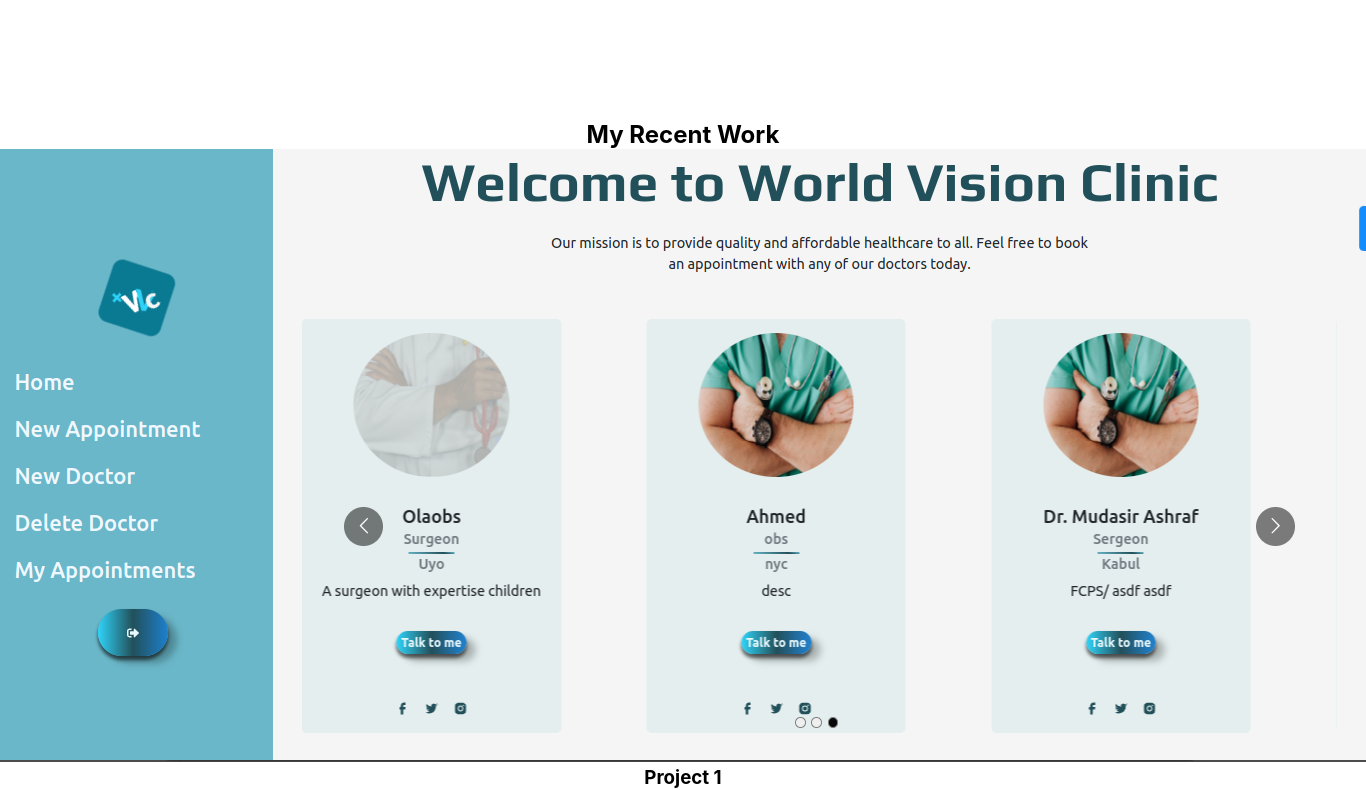
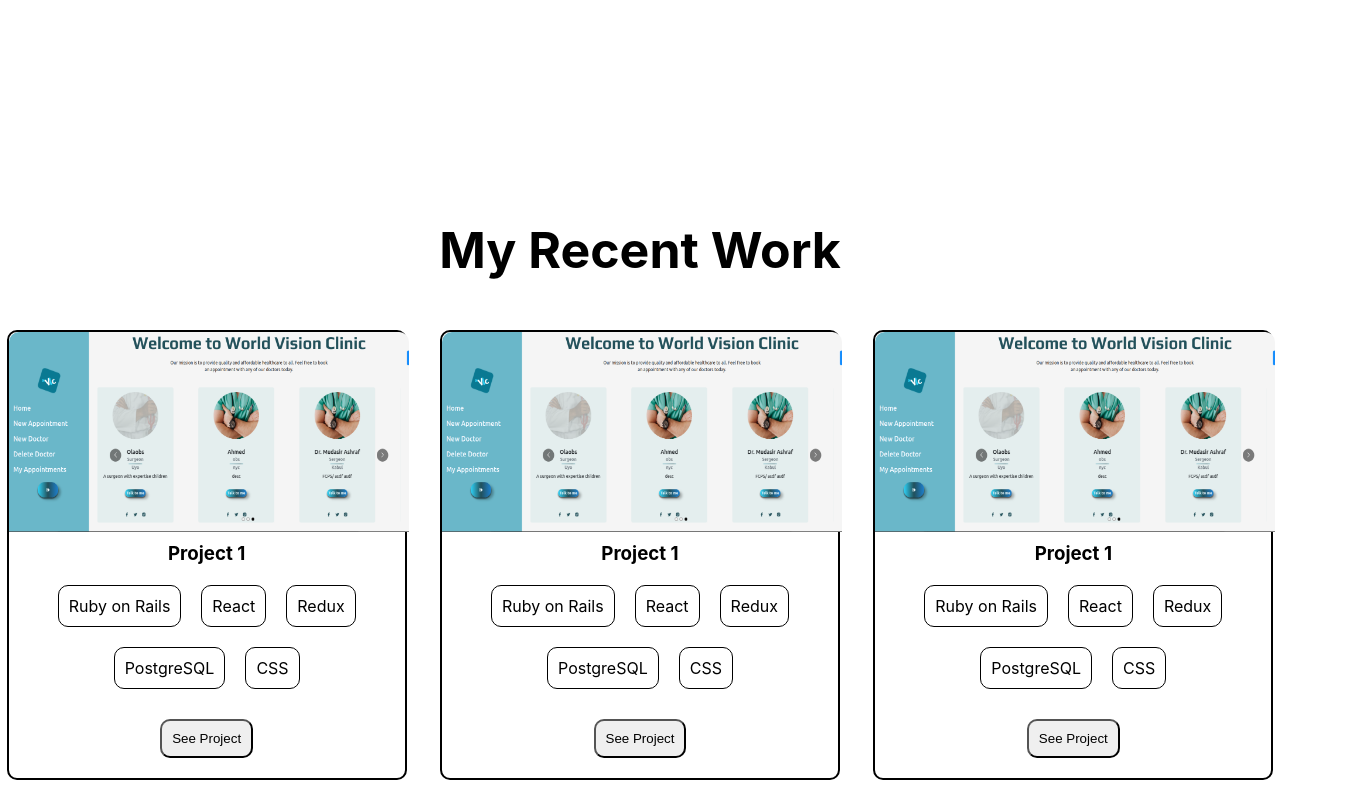
Before and after one commit to SaboorSohaib/sohaib-react-portfolio, a React (Create React App) app: page / in a window 1280 px wide. Shown: the part 600-1390 px from the top of the page, 1366 px wide, since content can reach past the window. Built offline with nearby package versions, Linux system fonts and the light colour scheme.

Commit message:
ADD STYLING FOR PROJECT CARDS PAGE

```diff
--- a/src/components/style.css
+++ b/src/components/style.css
@@ -54,3 +54,54 @@
     font-size: large;
     margin-top: 50px;
 }
+
+/* Projects Cards */
+.project-title {
+    text-align: center;
+    font-size: 50px;
+    margin-top: 100px;
+    margin-bottom: 50px;
+
+}
+
+.projects-cards {
+    display: flex;
+    flex-direction: row;
+    flex-wrap: wrap;
+    justify-content: space-around;
+    align-items: center;
+    gap: 20px;
+}
+
+.card{
+    border: 2px solid #000;
+    width: 400px;
+    height: 450px;
+    border-radius: 10px;
+    display: flex;
+    flex-direction: column;
+    gap: 10px;
+}
+
+.project-img{
+    width: 400px;
+    height: 200px;
+    border-top-right-radius: 10px;
+    border-top-left-radius: 10px;
+}
+
+.stack span {
+    display: inline-block;
+    border: 1px solid #000;
+    padding: 10px;
+    margin: 10px;
+    border-radius: 10px;
+}
+
+.project-btn {
+    margin: 10px auto;
+    padding: 10px;
+    border-radius: 10px;
+    cursor: pointer;
+    margin-top: 10px;
+}
```
